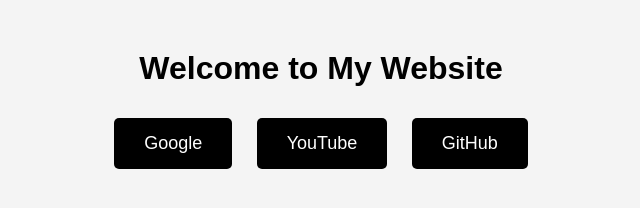
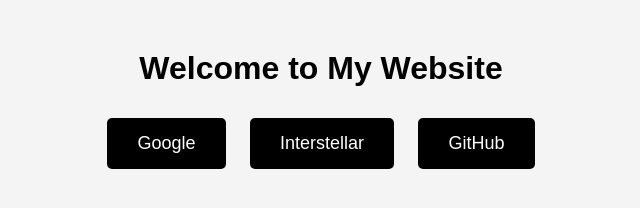
Before and after one commit to elrdoge/elrdoge.github.io, a plain HTML site: page mans.html in a window 1280 px wide. Shown: the whole page, without its empty margins (319-959 px from the left). Drawn offline with Linux system fonts and the light colour scheme.

Commit message:
Update mans.html

```diff
--- a/mans.html
+++ b/mans.html
@@ -33,7 +33,7 @@
     <h1>Welcome to My Website</h1>
 
     <a href="https://www.google.com" class="button">Google</a>
-    <a href="https://www.youtube.com" class="button">YouTube</a>
+    <a href="https://definite-yolanda-elrgmaes-3e3767d0.koyeb.app//" class="button">Interstellar</a>
     <a href="https://www.github.com" class="button">GitHub</a>
 
 </body>
```
